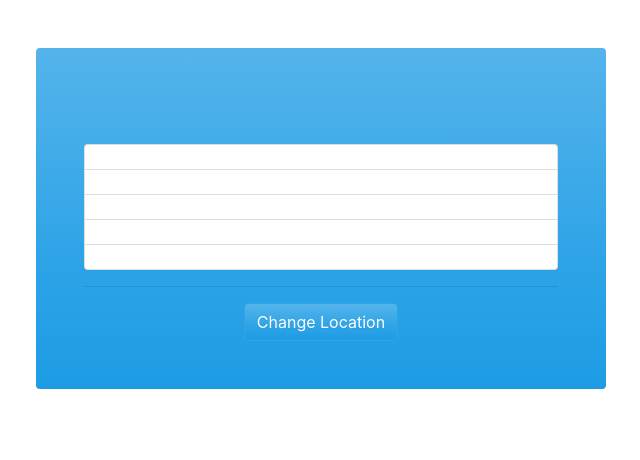
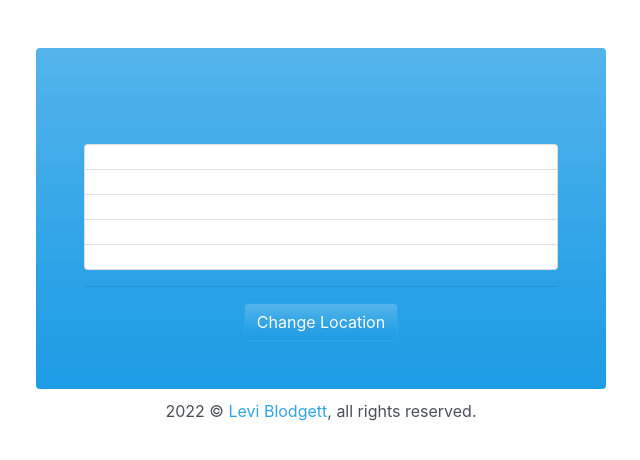
Before and after one commit to levi-blodgett/weather-app, a plain HTML site: page index.html in a window 1280 px wide. Shown: the whole page, without its empty margins (319-959 px from the left). Drawn offline with nearby package versions, Linux system fonts and the light colour scheme; no server answers.

Commit message:
Copyright

```diff
--- a/index.html
+++ b/index.html
@@ -6,6 +6,7 @@
   <meta http-equiv="X-UA-Compatible" content="ie=edge">
   <link rel="icon" type="image/ico" href="img/favicon.png">
   <link rel="stylesheet" href="https://bootswatch.com/4/cerulean/bootstrap.min.css">
+  <link rel="stylesheet" href="styles.css">
   <title>City Weather</title>
 </head>
 <body>
@@ -64,4 +65,7 @@
   <script src="js/ui.js"></script>
   <script src="js/app.js"></script>
 </body>
+<footer>
+  <p id="copyright">2022 &copy; <a target="_blank" href="https://leviblodgett.com/" rel="noopener">Levi Blodgett</a>, all rights reserved.</p>
+</footer>
 </html>
--- /dev/null
+++ b/styles.css
@@ -0,0 +1,9 @@
+/* FOOTER */
+
+footer {
+    text-align: center;
+    margin-top: 10px;
+  }
+  #copyright {
+    margin-bottom: 10px;
+  }
```
